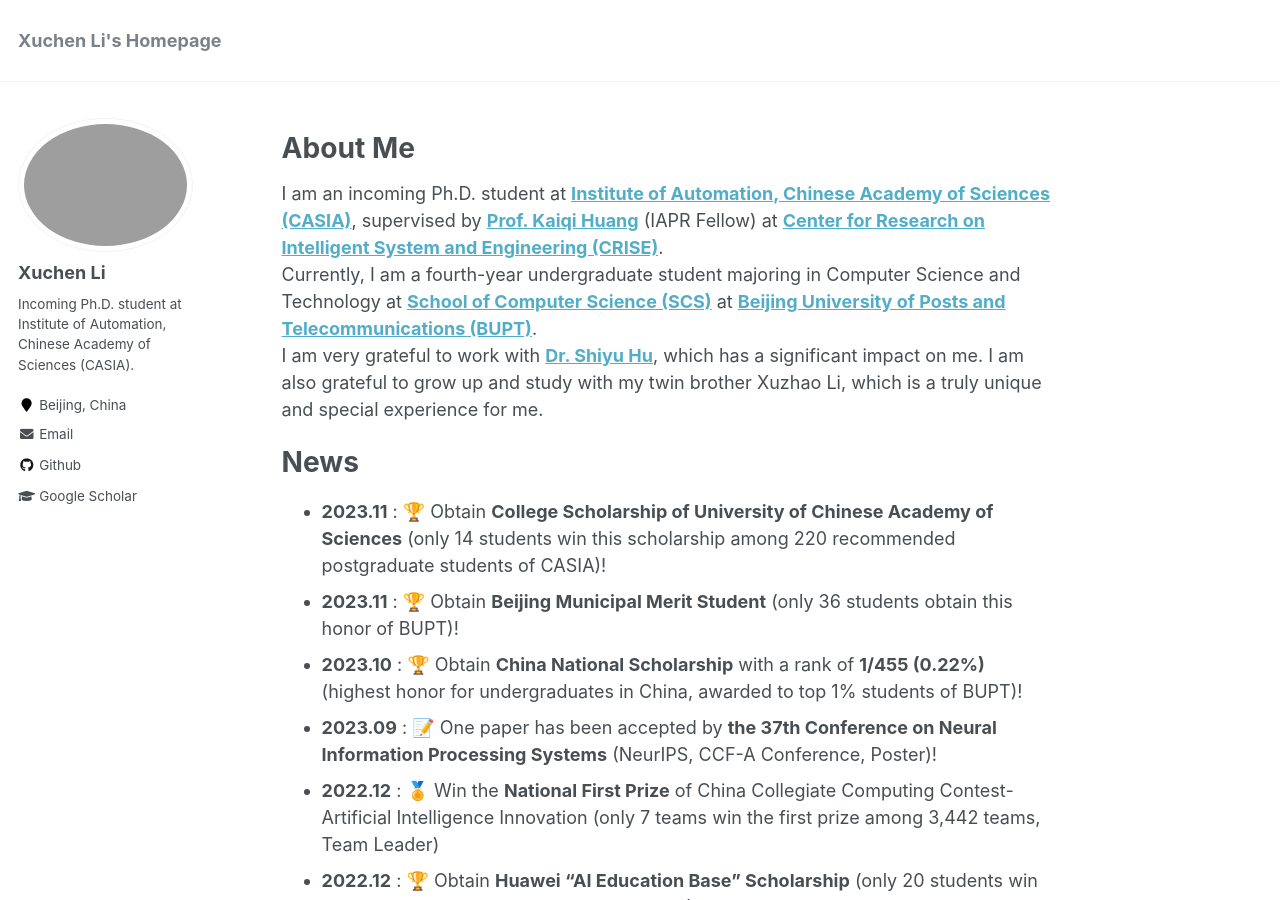
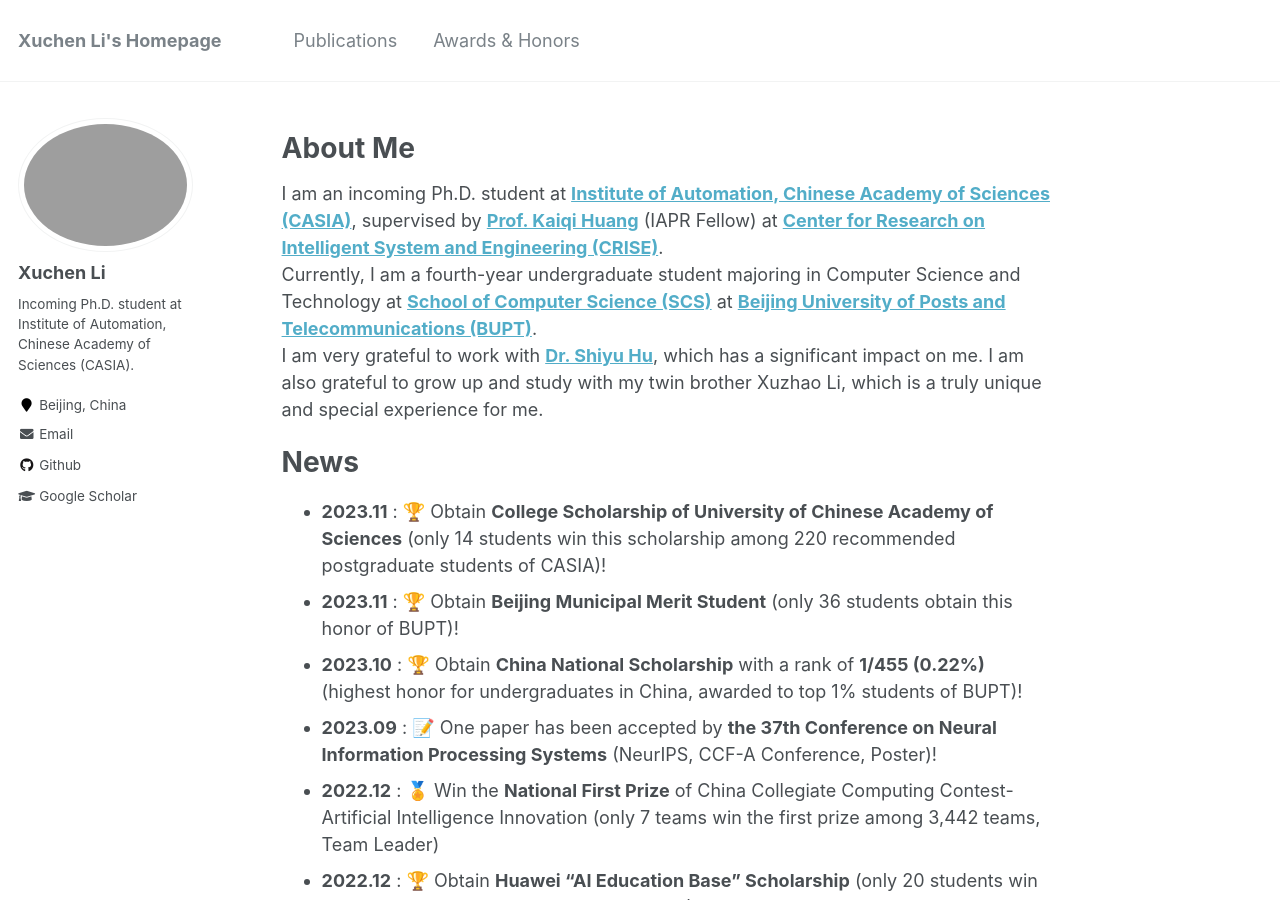
Before and after one commit to Xuchen-Li/Xuchen-Li.github.io, a Jekyll site: the page built from _pages/about.md, in a window 1280 px wide and 900 px high. Built offline with Jekyll 4.4.1, drawn with Linux system fonts in a browser that asks for light colours.

Commit message:
Update navigation.yml

```diff
--- a/_data/navigation.yml
+++ b/_data/navigation.yml
@@ -1,10 +1,10 @@
 # main links links
 main:
-  # - title: "Publications"
-  #   url: /publications/
+  - title: "Publications"
+    url: /publications/
 
-  # - title: "Talks"
-  #   url: /talks/
+  - title: "Awards & Honors"
+    url: /Awards & Honors/
 
  # - title: "Teaching"
  #   url: /teaching/
```
